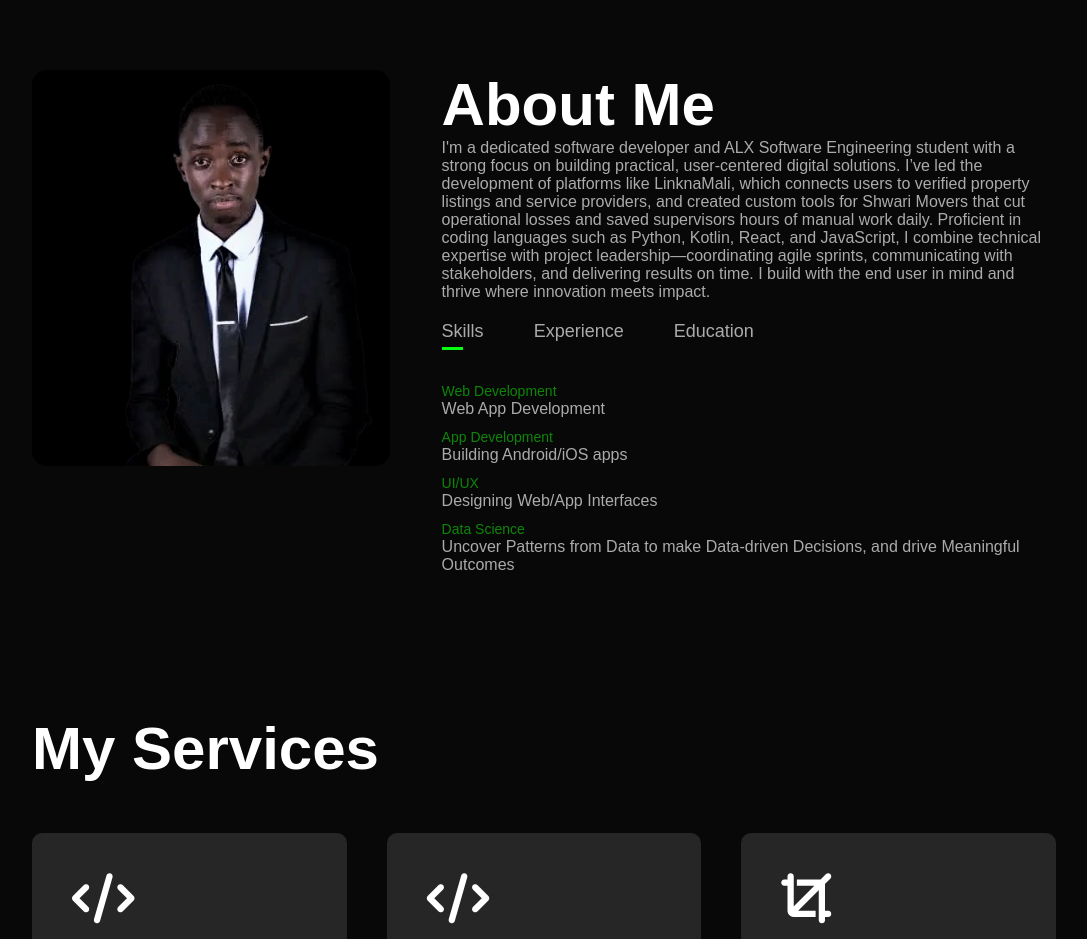
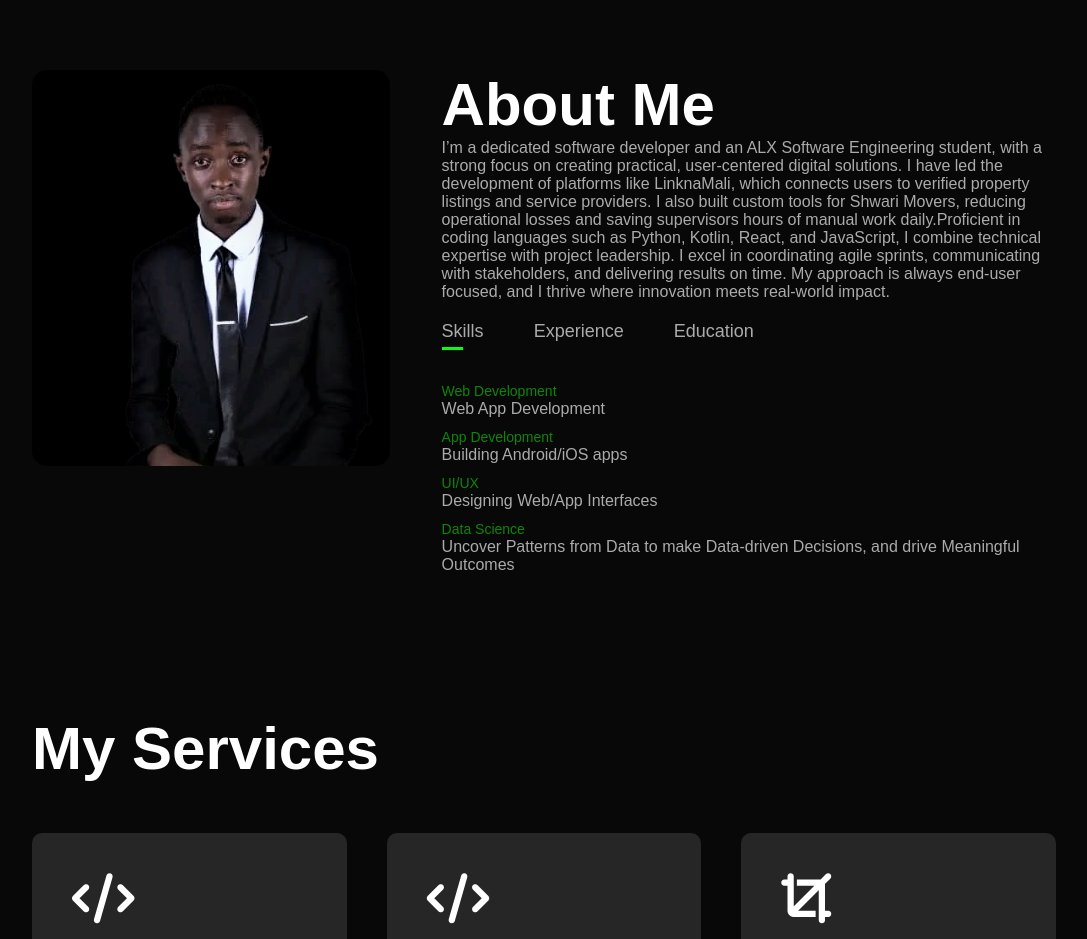
Before and after one commit to DevMandate/Portfolio, a plain HTML site: page index.html in a window 1280 px wide. Shown: the part 820-1759 px from the top of the page, without its empty margins (96-1183 px from the left). Drawn offline with Linux system fonts and the light colour scheme.

Commit message:
Correction on the Grammer errors on the about me

```diff
--- a/index.html
+++ b/index.html
@@ -40,7 +40,7 @@
                 </div>
                 <div class="about-col-2">
                     <h1 class="sub-title" >About Me</h1>
-                    <p>I'm a dedicated software developer and ALX Software Engineering student with a strong focus on building practical, user-centered digital solutions. I’ve led the development of platforms like LinknaMali, which connects users to verified property listings and service providers, and created custom tools for Shwari Movers that cut operational losses and saved supervisors hours of manual work daily. Proficient in coding languages such as Python, Kotlin, React, and JavaScript, I combine technical expertise with project leadership—coordinating agile sprints, communicating with stakeholders, and delivering results on time. I build with the end user in mind and thrive where innovation meets impact.</p>
+                    <p>I’m a dedicated software developer and an ALX Software Engineering student, with a strong focus on creating practical, user-centered digital solutions. I have led the development of platforms like LinknaMali, which connects users to verified property listings and service providers. I also built custom tools for Shwari Movers, reducing operational losses and saving supervisors hours of manual work daily.Proficient in coding languages such as Python, Kotlin, React, and JavaScript, I combine technical expertise with project leadership. I excel in coordinating agile sprints, communicating with stakeholders, and delivering results on time. My approach is always end-user focused, and I thrive where innovation meets real-world impact.</p>
 
                     <div class="tag-titles">
                         <p class="tab-links active-link" onclick="opentab('skills')">Skills</p>
```
